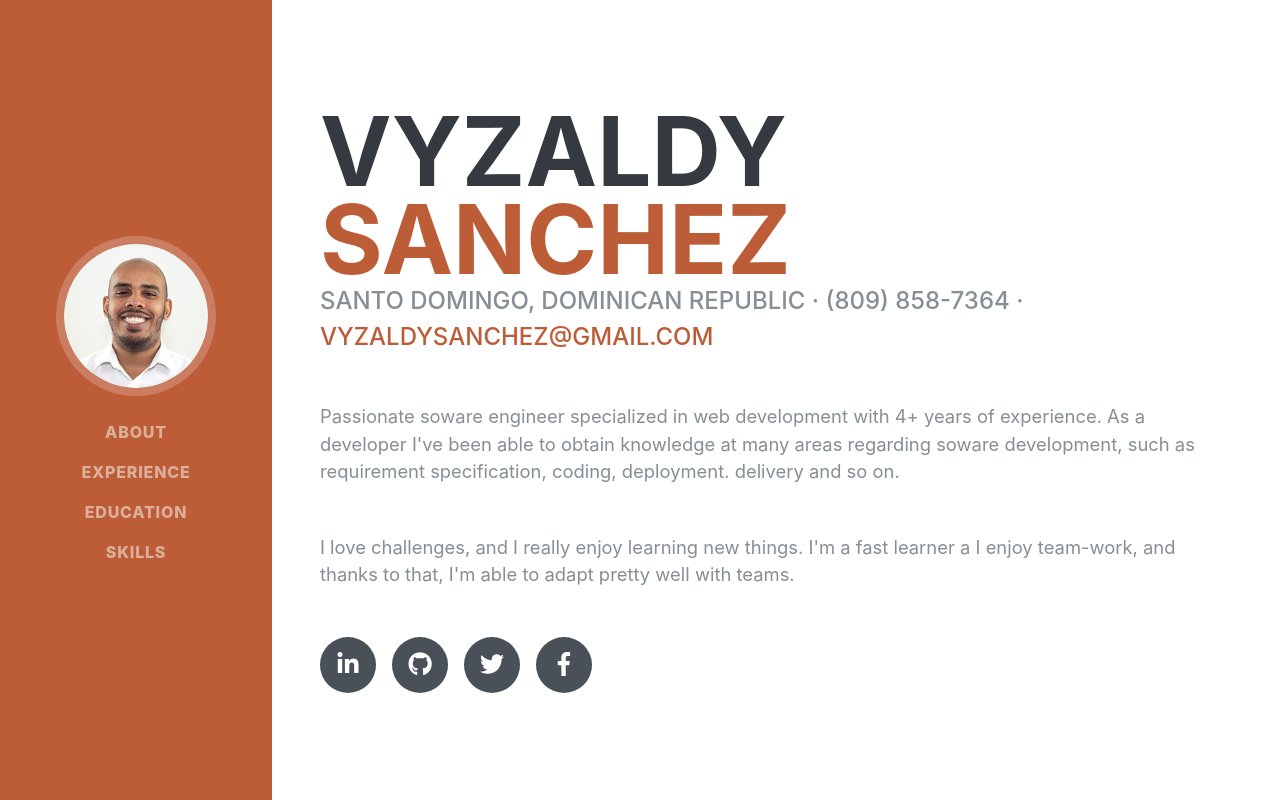
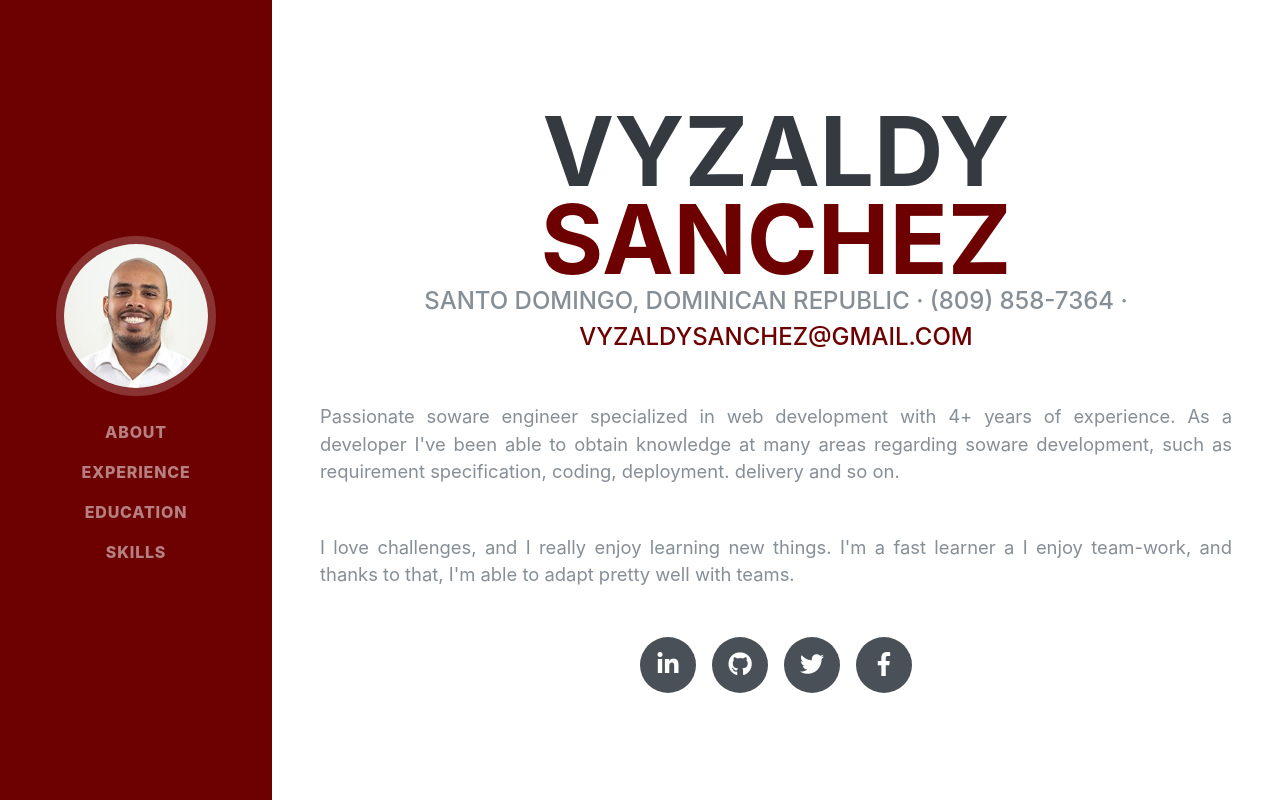
Before and after one commit to vyzaldysanchez/vyzaldysanchez.github.io, a Vue app: page / in a window 1280 px wide. Shown: the top 800 px of the page. Built offline with nearby package versions, Linux system fonts and the light colour scheme; a web font is replaced by a local one.

Commit message:
Defines site color

```diff
--- a/src/assets/css/variables.scss
+++ b/src/assets/css/variables.scss
@@ -24,8 +24,10 @@ $yellow: #ffc107 !default;
 $green: #28a745 !default;
 $teal: #20c997 !default;
 $cyan: #17a2b8 !default;
+$dark-red: #6d0000 !default;
 
-$primary: $orange !default;
+
+$primary: $dark-red !default;
 $secondary: $gray-600 !default;
 $success: $green !default;
 $info: $cyan !default;
--- a/src/components/Nav.vue
+++ b/src/components/Nav.vue
@@ -7,7 +7,7 @@
       class="navbar-brand js-scroll-trigger"
       href="#page-top"
     >
-      <span class="d-block d-lg-none">Clarence Taylor</span>
+      <span class="d-block d-lg-none">Vyzaldy Sanchez</span>
       <span class="d-none d-lg-block">
         <img
           class="img-fluid img-profile rounded-circle mx-auto mb-2 vy-profile-img"
--- a/src/components/Presentation.vue
+++ b/src/components/Presentation.vue
@@ -49,3 +49,13 @@ export default {
   },
 };
 </script>
+
+<style lang="scss" scoped>
+.vy-presentation {
+  text-align: center;
+
+  p {
+    text-align: justify;
+  }
+}
+</style>
```
